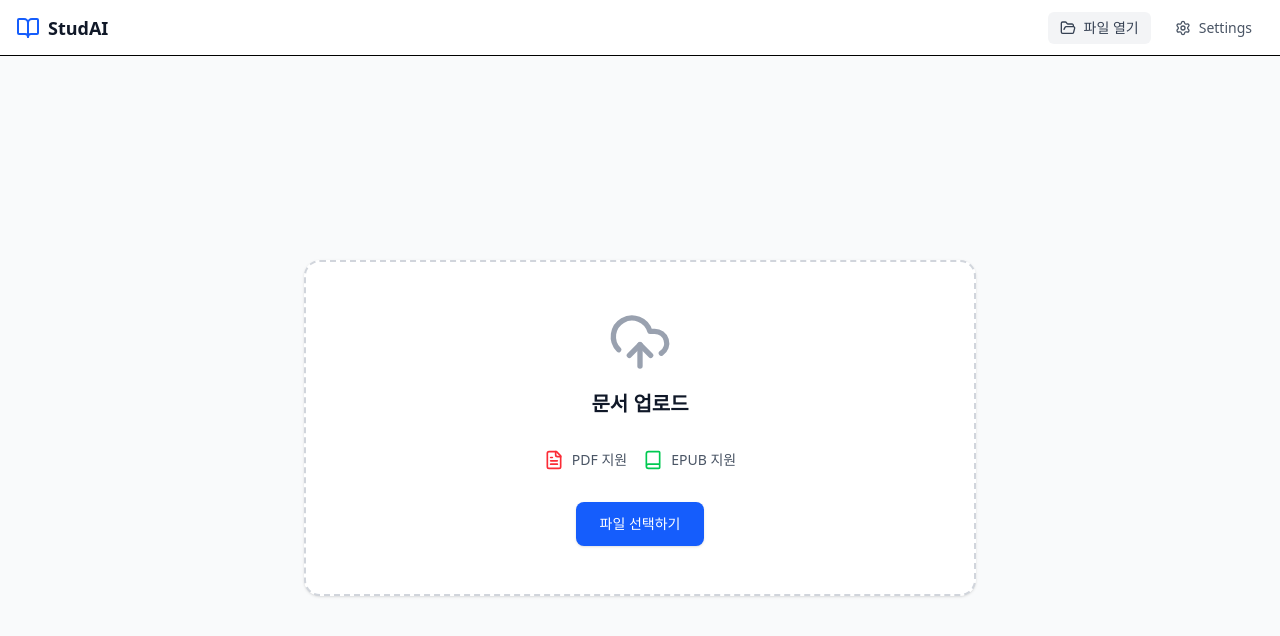
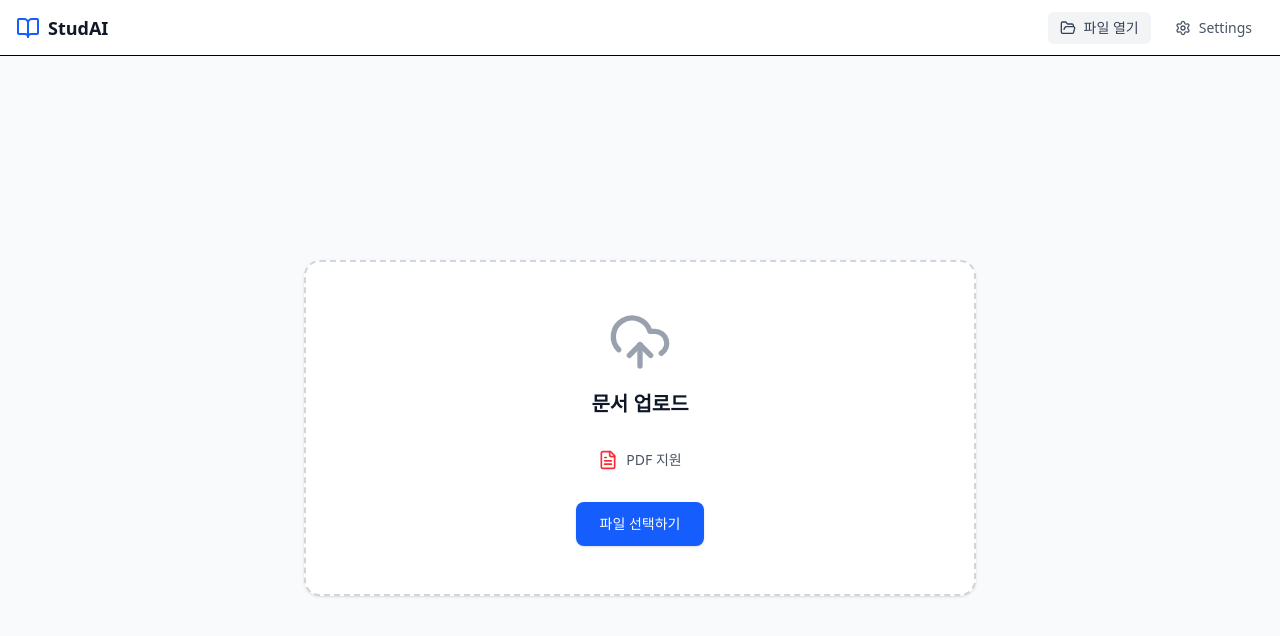
Before and after one commit to Yooh-an/studai, a Next.js app: page / in a window 1280 px wide. Shown: the top 636 px of the page. Built offline with nearby package versions, Linux system fonts and the light colour scheme.

Commit message:
Remove EPUB from upload flow and docs

```diff
--- a/src/app/layout.tsx
+++ b/src/app/layout.tsx
@@ -3,7 +3,7 @@ import './globals.css';
 
 export const metadata: Metadata = {
   title: 'StudAI',
-  description: 'Local-first study workspace with PDF/EPUB reading and Codex chat.',
+  description: 'Local-first study workspace with PDF reading and Codex chat.',
 };
 
 export default function RootLayout({ children }: Readonly<{ children: React.ReactNode }>) {
--- a/src/components/MainLayout.tsx
+++ b/src/components/MainLayout.tsx
@@ -34,7 +34,7 @@ export function MainLayout() {
       setFile(file, nextFileType);
       setChatOpen(true);
     } else {
-      alert('PDF 또는 EPUB 파일만 업로드 가능합니다.');
+      alert('PDF 파일만 업로드 가능합니다.');
     }
 
     input.value = '';
--- a/src/components/Uploader.tsx
+++ b/src/components/Uploader.tsx
@@ -1,6 +1,6 @@
 import React, { useCallback, useRef } from 'react';
 import { useAppContext } from '../context/AppContext';
-import { UploadCloud, FileText, Book } from 'lucide-react';
+import { UploadCloud, FileText } from 'lucide-react';
 import { getFileTypeFromFile, SUPPORTED_FILE_ACCEPT } from '../lib/fileUtils';
 
 export function Uploader() {
@@ -17,7 +17,7 @@ export function Uploader() {
     if (fileType) {
       setFile(file, fileType);
     } else {
-      alert('PDF 또는 EPUB 파일만 업로드 가능합니다.');
+      alert('PDF 파일만 업로드 가능합니다.');
     }
 
     input.value = '';
@@ -37,10 +37,6 @@ export function Uploader() {
           <div className="flex items-center gap-2 text-sm text-gray-600">
             <FileText className="h-5 w-5 text-red-500" />
             PDF 지원
-          </div>
-          <div className="flex items-center gap-2 text-sm text-gray-600">
-            <Book className="h-5 w-5 text-green-500" />
-            EPUB 지원
           </div>
         </div>
 
--- a/src/lib/fileUtils.ts
+++ b/src/lib/fileUtils.ts
@@ -1,15 +1,11 @@
 import type { FileType } from '../context/AppContext';
 
-export const SUPPORTED_FILE_ACCEPT = '.pdf,.epub,application/pdf,application/epub+zip';
+export const SUPPORTED_FILE_ACCEPT = '.pdf,application/pdf';
 
 export function getFileTypeFromFile(file: File): FileType {
   if (file.type === 'application/pdf' || file.name.toLowerCase().endsWith('.pdf')) {
     return 'pdf';
   }
 
-  if (file.type === 'application/epub+zip' || file.name.toLowerCase().endsWith('.epub')) {
-    return 'epub';
-  }
-
   return null;
 }
```
Also changed, not shown: 1 other file (tests, documents, lock files or other folders).
